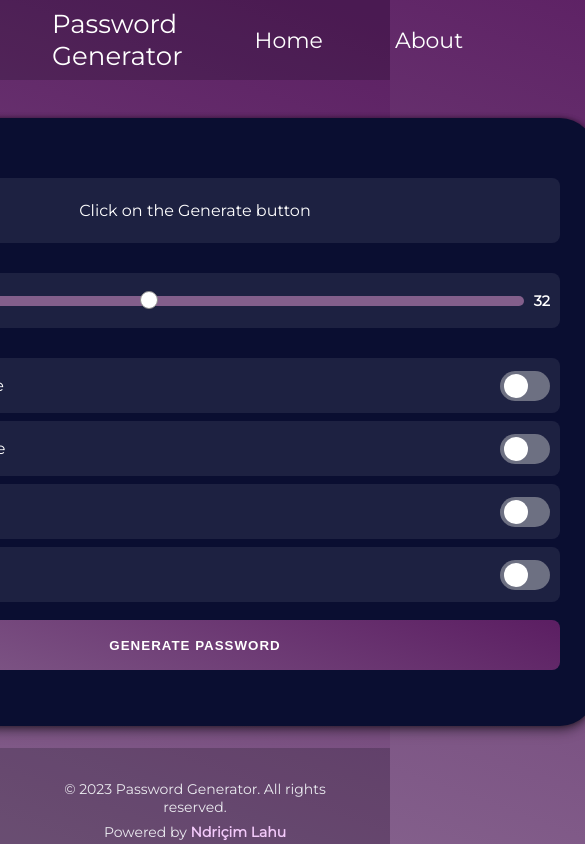
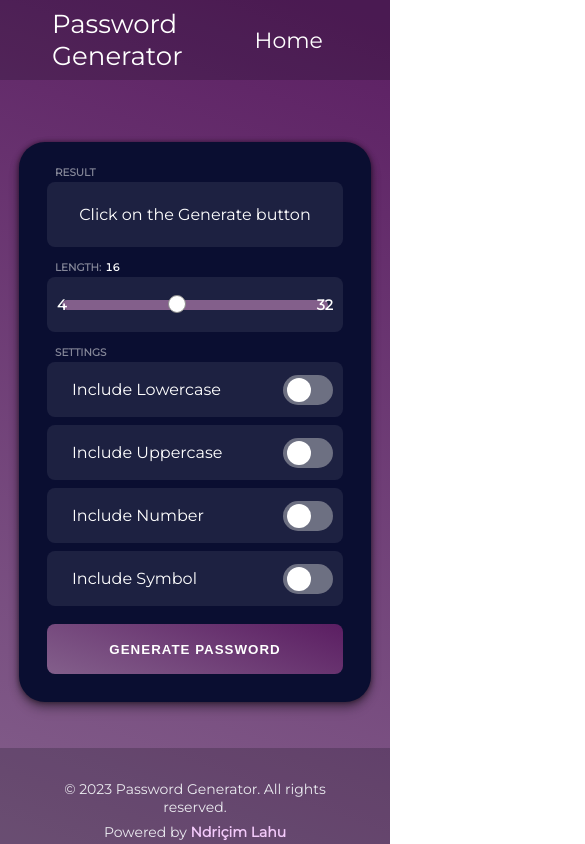
Before and after one commit to ndriqimlahu/password-generator, a React (Create React App) app: page / in a window 390 px wide. Shown: the whole page, 585 px wide, since content can reach past the window. Built offline with nearby package versions, Linux system fonts and the light colour scheme.

Commit message:
Adding media queries for responsive design

```diff
--- a/src/components/UI/Card.module.css
+++ b/src/components/UI/Card.module.css
@@ -9,3 +9,67 @@
     0 8px 12px rgba(0, 0, 0, 0.15);
   font-family: "Montserrat";
 }
+
+@media (max-width: 1199px) {
+  .card {
+    width: 48em;
+    height: 38em;
+  }
+}
+
+@media (max-width: 1024px) {
+  .card {
+    width: 46em;
+    height: 37em;
+  }
+}
+
+@media (max-width: 991px) {
+  .card {
+    width: 44em;
+    height: 37em;
+  }
+}
+
+@media (max-width: 768px) {
+  .card {
+    width: 37em;
+    height: 37em;
+  }
+}
+
+@media (max-width: 575px) {
+  .card {
+    width: 30em;
+    height: 37em;
+    padding: 60px 32px;
+  }
+}
+
+@media (max-width: 425px) {
+  .card {
+    width: 22em;
+    height: 35em;
+    padding: 40px 28px;
+    border-radius: 26px;
+  }
+}
+
+@media (max-width: 375px) {
+  .card {
+    width: 20em;
+    height: 35em;
+    padding: 40px 25px;
+    border-radius: 22px;
+  }
+}
+
+@media (max-width: 320px) {
+  .card {
+    margin: 40px 0;
+    width: 18em;
+    height: 35em;
+    padding: 35px 20px;
+    border-radius: 20px;
+  }
+}
```
